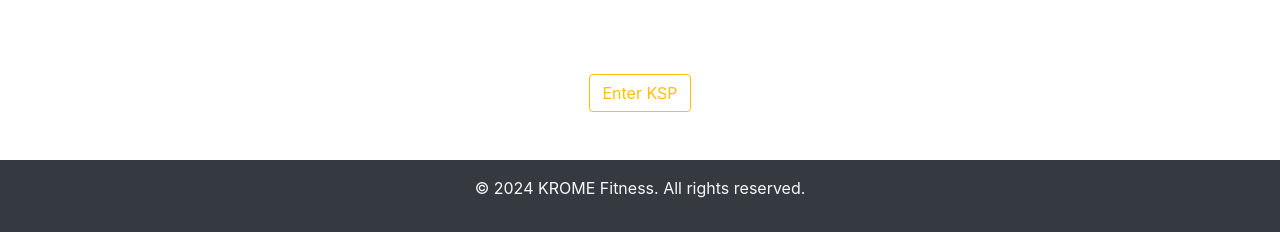
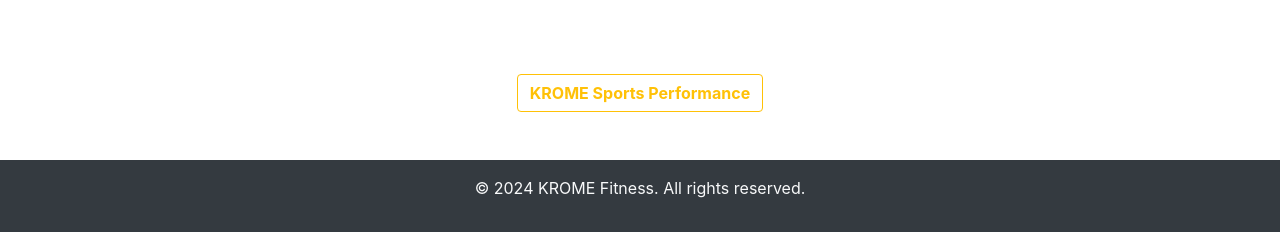
Before and after one commit to crbrown22/ksport, a plain HTML site: page index.html in a window 1280 px wide. Shown: the part 734-966 px from the top of the page. Drawn offline with nearby package versions, Linux system fonts and the light colour scheme.

Commit message:
touch ups

```diff
--- a/index.html
+++ b/index.html
@@ -39,7 +39,7 @@
         <div class=" row text-center">
             <div class=" col-md my-5">
                 <div class="justify-text-center">
-                    <a href="ksp_home.html" class="btn btn-outline-warning">Enter KSP</a>
+                    <a href="ksp_home.html" class="btn btn-md btn-outline-warning"><b>KROME Sports Performance</b></a>
                 </div>
             </div>
         </div>
```
Also changed, not shown: shop.html (+3 -8 lines).
